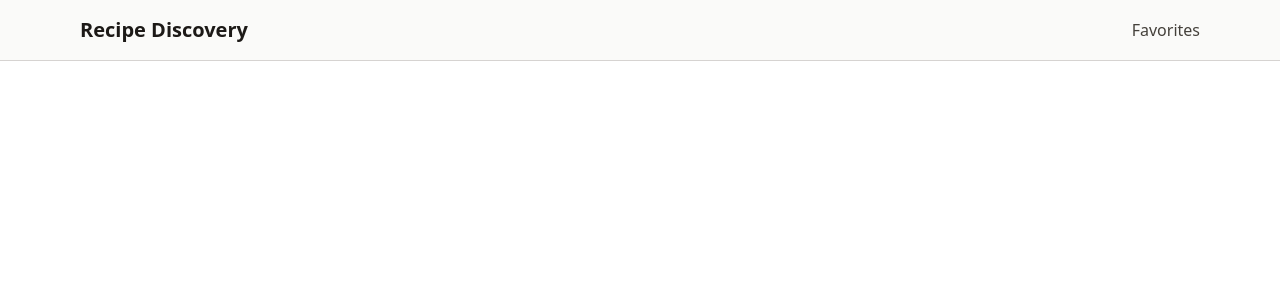
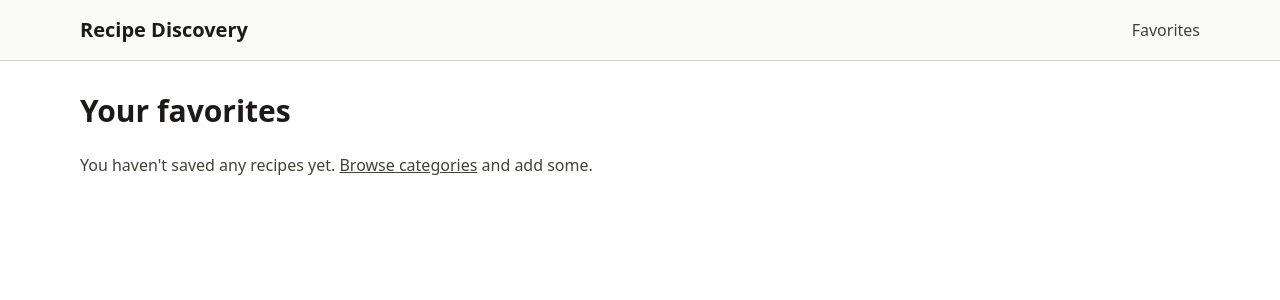
Before and after one commit to kdotsin/sba10-recipe-discovery, a React (Vite) app: page /favorites in a window 1280 px wide. Shown: the top 300 px of the page. Built offline with nearby package versions, Linux system fonts and the light colour scheme.

Commit message:
added favorites page

```diff
--- a/src/App.tsx
+++ b/src/App.tsx
@@ -3,6 +3,7 @@ import Navbar from './components/Navbar'
 import HomePage from './pages/HomePage'
 import CategoryPage from './pages/CategoryPage'
 import RecipeDetailPage from './pages/RecipeDetailPage'
+import FavoritesPage from './pages/FavoritesPage'
 
 function App() {
   return (
@@ -14,6 +15,7 @@ function App() {
           <Route path="/" element={<HomePage />} />
           <Route path="/category/:categoryName" element={<CategoryPage />} />
           <Route path="/recipe/:recipeId" element={<RecipeDetailPage />} />
+          <Route path="/favorites" element={<FavoritesPage />} />
         </Routes>
       </main>
     </>
--- /dev/null
+++ b/src/pages/FavoritesPage.tsx
@@ -0,0 +1,57 @@
+import { Link } from "react-router-dom";
+import useFetch from "../hooks/useFetch";
+import Spinner from "../components/Spinner";
+import ErrorMessage from "../components/ErrorMessage";
+import RecipeCard from "../components/RecipeCard";
+import { useFavorites } from "../context/FavoritesContext";
+import type { MealResponse } from "../types";
+
+interface FavoriteItemProps {
+  id: string;
+}
+
+// The context only stores ids, so each favorite looks up its own recipe.
+// Hooks can't be called inside a .map(), which is why this is its own component.
+function FavoriteItem({ id }: FavoriteItemProps) {
+  const { data, loading, error } = useFetch<MealResponse>(
+    `https://www.themealdb.com/api/json/v1/1/lookup.php?i=${encodeURIComponent(id)}`
+  );
+
+  if (loading) return <Spinner />;
+  if (error) return <ErrorMessage message={error} />;
+  if (!data || !Array.isArray(data.meals) || data.meals.length === 0) {
+    return <p className="text-stone-700">This recipe is no longer available.</p>;
+  }
+
+  return <RecipeCard meal={data.meals[0]} />;
+}
+
+function FavoritesPage() {
+  const { favorites } = useFavorites();
+
+  return (
+    <section>
+      <h1 className="mb-6 text-3xl font-bold text-stone-900">Your favorites</h1>
+
+      {favorites.length === 0 ? (
+        <p className="text-stone-700">
+          You haven't saved any recipes yet.{" "}
+          <Link to="/" className="underline hover:text-stone-900">
+            Browse categories
+          </Link>{" "}
+          and add some.
+        </p>
+      ) : (
+        <ul className="grid grid-cols-2 gap-4 sm:grid-cols-3 lg:grid-cols-4">
+          {favorites.map((id) => (
+            <li key={id}>
+              <FavoriteItem id={id} />
+            </li>
+          ))}
+        </ul>
+      )}
+    </section>
+  );
+}
+
+export default FavoritesPage;
```
